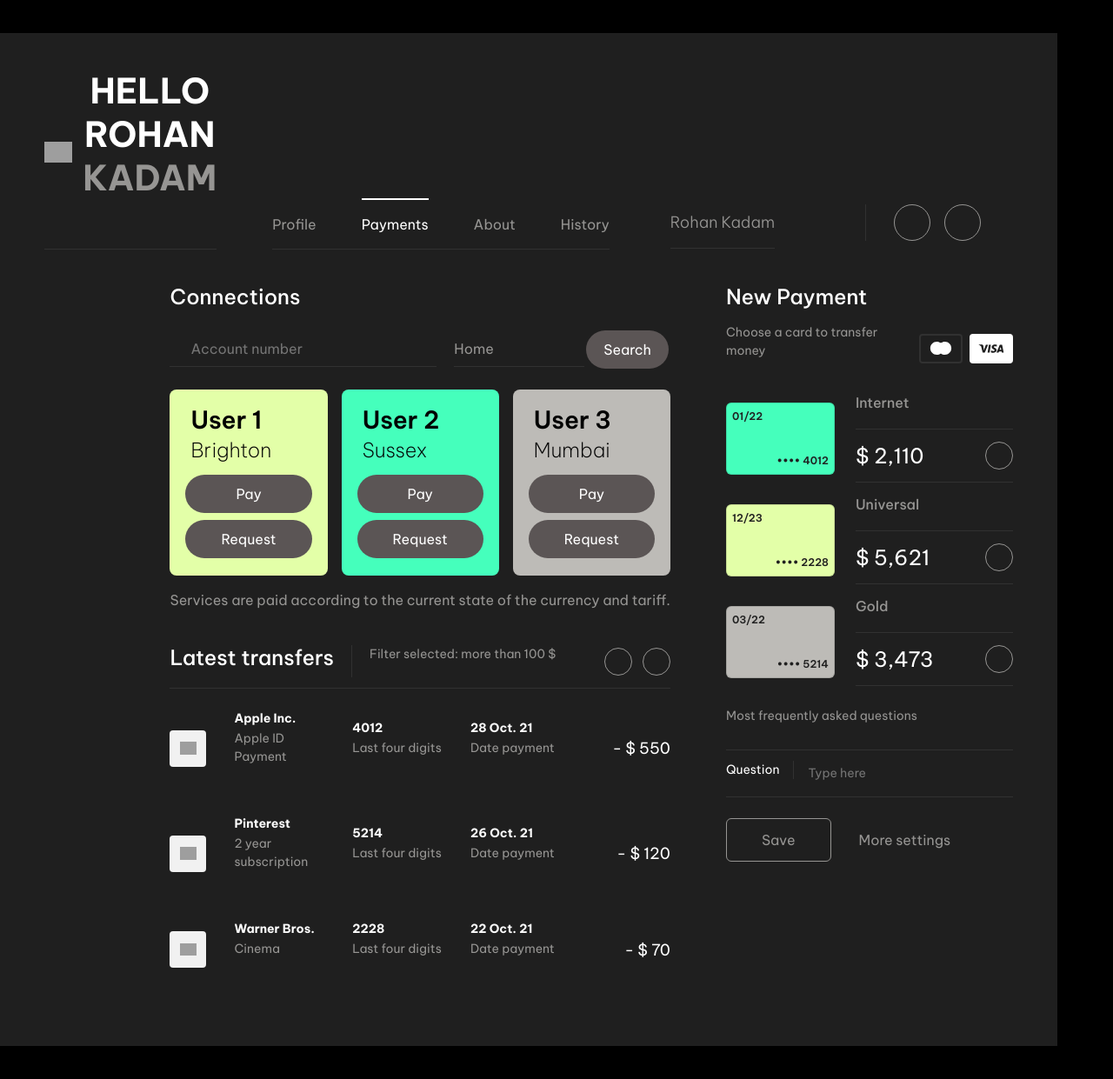
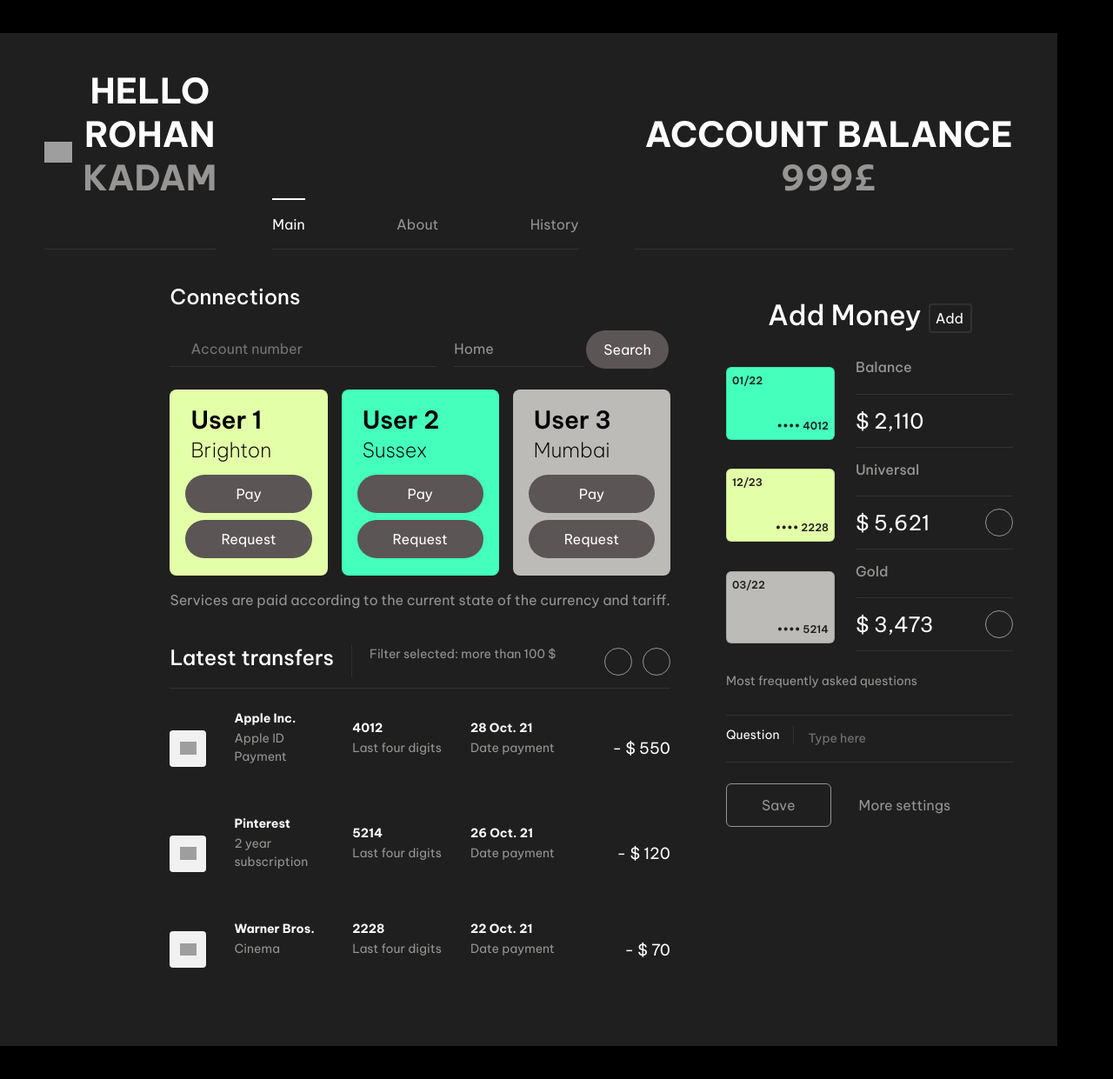
Before and after one commit to Rez27/webapps2024, a Django app: page /main/ in a window 1280 px wide. Shown: the whole page at 87% size. Run offline with Django 4.2, Linux system fonts and the light colour scheme; some libraries are stand-ins or nearby versions; grey boxes are pictures that could not be loaded.

Commit message:
Add money modal

```diff
--- a/static/base/css/style1.css
+++ b/static/base/css/style1.css
@@ -1212,3 +1212,12 @@ footer p a:hover, footer p a:focus:hover {
         font-size: 50px !important;
     }
 }
+
+.container {
+    display: flex;
+    justify-content: center;
+    align-items: center;
+}
+
+
+/*Add Money Modal*/
--- a/static/base/js/payapp.js
+++ b/static/base/js/payapp.js
@@ -17,3 +17,14 @@ function closeRequestModal() {
     var requestModal = document.getElementById("requestModal");
     requestModal.style.display = "none";
 }
+
+/*Add Money Modal*/
+function openAddMoney() {
+    var requestModal = document.getElementById("AddMoney");
+    requestModal.style.display = "flex";
+}
+
+function closeAddMoney() {
+    var requestModal = document.getElementById("AddMoney");
+    requestModal.style.display = "none";
+}
--- a/templates/base.html
+++ b/templates/base.html
@@ -6,7 +6,7 @@
 
     <meta charset="UTF-8">
     <meta name="viewport" content="width=device-width, initial-scale=1.0">
-    <link rel="stylesheet" href="https://stackpath.bootstrapcdn.com/bootstrap/4.1.3/css/bootstrap.min.css" integrity="sha384-MCw98/SFnGE8fJT3GXwEOngsV7Zt27NXFoaoApmYm81iuXoPkFOJwJ8ERdknLPMO" crossorigin="anonymous">
+    <link rel="stylesheet" href="https://cdn.jsdelivr.net/npm/bootstrap@4.0.0/dist/css/bootstrap.min.css" integrity="sha384-Gn5384xqQ1aoWXA+058RXPxPg6fy4IWvTNh0E263XmFcJlSAwiGgFAW/dAiS6JXm" crossorigin="anonymous">
     <script src="https://code.jquery.com/jquery-3.6.4.min.js"></script>
 
     <link rel="stylesheet" href="{% static 'base/css/style1.css' %}">
--- a/templates/payapp/ui.html
+++ b/templates/payapp/ui.html
@@ -13,19 +13,16 @@
 				</span>
                     <h1 class="logo-title">
                         <span>Hello</span>
-
                         <span>Rohan</span>
                         <span>Kadam</span>
                     </h1>
                 </div>
             </div>
+
             <div class="pay-nav">
                 <div class="tabs">
-                    <a href="#">
-                        Profile
-                    </a>
                     <a href="#" class="active">
-                        Payments
+                        Main
                     </a>
                     <a href="#">
                         About
@@ -36,20 +33,12 @@
 
                 </div>
             </div>
-            <div class="pay-actions">
-                <button class="user-profile">
-                    <span>Rohan Kadam</span>
-                    <span>
-{#					<img src="https://assets.codepen.io/285131/almeria-avatar.jpeg" />#}
-				</span>
-                </button>
-                <div class="pay-action-header-button">
-                    <button class="icon-button large">
-                        <i class="ph-magnifying-glass"></i>
-                    </button>
-                    <button class="icon-button large">
-                        <i class="ph-bell"></i>
-                    </button>
+            <div class="app-header-logo">
+                <div class="logo">
+                    <h1 class="logo-title">
+                        <span>Account Balance</span>
+                        <span>999£</span>
+                    </h1>
                 </div>
             </div>
             <div class="pay-head-mob">
@@ -126,6 +115,28 @@
                     </div>
                 </div>
             </div>
+
+            <!-- Add Money Modal-->
+            <div class="modal" id="AddMoney">
+                <div class="modal-content">
+                    <div class="modal-header">
+                        <h2>Add Money</h2>
+                        <span class="close" onclick="closeAddMoney()">&times;</span>
+                    </div>
+                    <div class="modal-body">
+                        <div class="modal-content">
+                            <h2>Add Money</h2>
+                            <input type="text" placeholder="Amount">
+                            <input type="password" placeholder="Password">
+                            <button class="add-money-button">Add Money</button>
+                        </div>
+                    </div>
+                    <div class="modal-footer">
+                        <button class="flat-button" onclick="closeAddMoney()">Close</button>
+                    </div>
+                </div>
+            </div>
+
 
             <div class="app-body-main-content">
                 <section class="service-section">
@@ -273,39 +284,22 @@
                     </div>
                 </section>
             </div>
+
+
             <div class="app-body-sidebar">
                 <section class="payment-section">
-                    <h2>New Payment</h2>
-                    <div class="payment-section-header">
-                        <p>Choose a card to transfer money</p>
-                        <div>
-                            <button class="card-button mastercard">
+                    <div class="payment-section-header ">
+                        <div class="container">
+                            <h2>Add Money</h2>
+                            <button class="card-button" onclick="openAddMoney()">Add
                                 <svg width="2001" height="1237" viewBox="0 0 2001 1237" fill="none"
                                      xmlns="http://www.w3.org/2000/svg">
-                                    <g id="a624784f2834e21c94a1c0c9a58bbbaa">
-                                        <path id="7869b07bea546aa59a5ee138adbcfd5a"
-                                              d="M1270.57 1104.15H729.71V132.15H1270.58L1270.57 1104.15Z"
-                                              fill="currentColor"></path>
-                                        <path id="b54e3ab4d7044a9f288082bc6b864ae6"
-                                              d="M764 618.17C764 421 856.32 245.36 1000.08 132.17C891.261 46.3647 756.669 -0.204758 618.09 9.6031e-07C276.72 9.6031e-07 0 276.76 0 618.17C0 959.58 276.72 1236.34 618.09 1236.34C756.672 1236.55 891.268 1189.98 1000.09 1104.17C856.34 991 764 815.35 764 618.17Z"
-                                              fill="currentColor"></path>
-                                        <path id="67f94b4d1b83252a6619ed6e0cc0a3a1"
-                                              d="M2000.25 618.17C2000.25 959.58 1723.53 1236.34 1382.16 1236.34C1243.56 1236.54 1108.95 1189.97 1000.11 1104.17C1143.91 990.98 1236.23 815.35 1236.23 618.17C1236.23 420.99 1143.91 245.36 1000.11 132.17C1108.95 46.3673 1243.56 -0.201169 1382.15 -2.24915e-05C1723.52 -2.24915e-05 2000.24 276.76 2000.24 618.17"
-                                              fill="currentColor"></path>
+                                    <g>
+
                                     </g>
                                 </svg>
                             </button>
-                            <button class="card-button visa active">
-                                <svg xmlns="http://www.w3.org/2000/svg" width="2500" height="2500"
-                                     viewBox="0 0 141.732 141.732">
-                                    <g fill="currentColor">
-                                        <path d="M62.935 89.571h-9.733l6.083-37.384h9.734zM45.014 52.187L35.735 77.9l-1.098-5.537.001.002-3.275-16.812s-.396-3.366-4.617-3.366h-15.34l-.18.633s4.691.976 10.181 4.273l8.456 32.479h10.141l15.485-37.385H45.014zM121.569 89.571h8.937l-7.792-37.385h-7.824c-3.613 0-4.493 2.786-4.493 2.786L95.881 89.571h10.146l2.029-5.553h12.373l1.14 5.553zm-10.71-13.224l5.114-13.99 2.877 13.99h-7.991zM96.642 61.177l1.389-8.028s-4.286-1.63-8.754-1.63c-4.83 0-16.3 2.111-16.3 12.376 0 9.658 13.462 9.778 13.462 14.851s-12.075 4.164-16.06.965l-1.447 8.394s4.346 2.111 10.986 2.111c6.642 0 16.662-3.439 16.662-12.799 0-9.72-13.583-10.625-13.583-14.851.001-4.227 9.48-3.684 13.645-1.389z"/>
-                                    </g>
-                                    <path d="M34.638 72.364l-3.275-16.812s-.396-3.366-4.617-3.366h-15.34l-.18.633s7.373 1.528 14.445 7.253c6.762 5.472 8.967 12.292 8.967 12.292z"
-                                          fill="currentColor"/>
-                                    <path fill="none" d="M0 0h141.732v141.732H0z"/>
-                                </svg>
-                            </button>
+
                         </div>
                     </div>
                     <div class="payments">
@@ -317,12 +311,10 @@
 							</span>
                             </div>
                             <div class="payment-details">
-                                <h3>Internet</h3>
+                                <h3>Balance</h3>
                                 <div>
                                     <span>$ 2,110</span>
-                                    <button class="icon-button">
-                                        <i class="ph-caret-right-bold"></i>
-                                    </button>
+
                                 </div>
                             </div>
                         </div>
```
Also changed, not shown: db.sqlite3.
